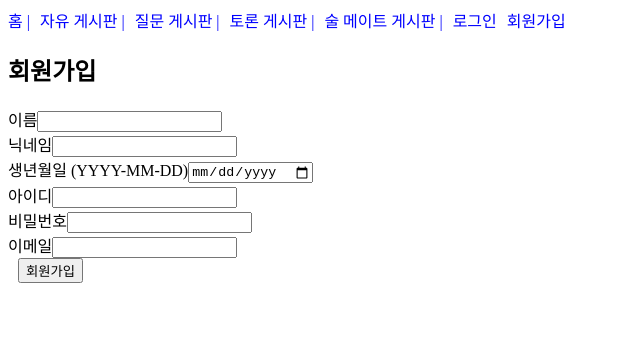
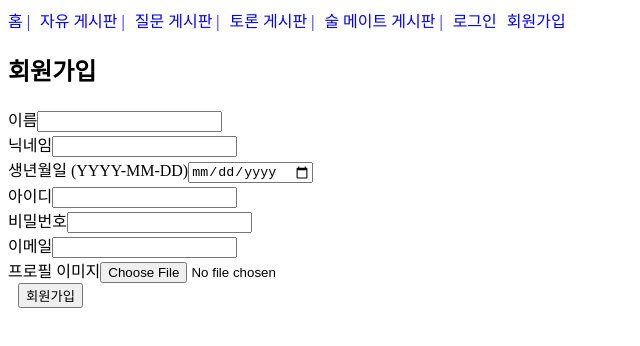
Before and after one commit to nahyunkeem/sulmeulliae_frontend, a React (Create React App) app: page /signup in a window 1280 px wide. Shown: the top 346 px of the page, without its empty margins (0-640 px from the left). Built offline with nearby package versions, Linux system fonts and the light colour scheme.

Commit message:
signup_fix

```diff
--- a/src/components/Signup.js
+++ b/src/components/Signup.js
@@ -16,17 +16,41 @@ function Signup() {
     const navigate = useNavigate();
 
     const handleChange = (e) => {
+        const { name, value } = e.target;
         setFormData({
             ...formData,
-            [e.target.name]: e.target.value,
+            [name]: value,
         });
     };
-    console.log(formData);
+
+    const handleImageChange = (e) => {
+        setFormData({
+            ...formData,
+            profile_image: e.target.files[0],  // 파일 선택 시 처리
+        });
+    };
+
     const handleSubmit = (e) => {
         e.preventDefault();
 
+        // FormData 생성
+        const formDataToSend = new FormData();
+        formDataToSend.append('fullname', formData.fullname);
+        formDataToSend.append('nickname', formData.nickname);
+        formDataToSend.append('birth', formData.birth);
+        formDataToSend.append('username', formData.username);
+        formDataToSend.append('password', formData.password);
+        formDataToSend.append('email', formData.email);
+        if (formData.profile_image) {
+            formDataToSend.append('profile_image', formData.profile_image);  // 파일이 있을 때만 추가
+        }
+
         // 회원가입 API 호출
-        api.post('/accounts/', formData)
+        api.post('/accounts/', formDataToSend, {
+            headers: {
+                'Content-Type': 'multipart/form-data',  // FormData로 전송할 때 multipart 설정
+            },
+        })
         .then(() => {
             alert('회원가입이 완료되었습니다. 로그인 페이지로 이동합니다.');
             navigate('/login');
@@ -101,6 +125,14 @@ function Signup() {
                         required
                     />
                 </div>
+                <div>
+                    <label>프로필 이미지</label>
+                    <input
+                        type="file"
+                        name="profile_image"
+                        onChange={handleImageChange}
+                    />
+                </div>
                 {error && <p style={{ color: 'red' }}>{error}</p>}
                 <button type="submit">회원가입</button>
             </form>
```
Lines whose indentation alone changed are shown as unchanged.
